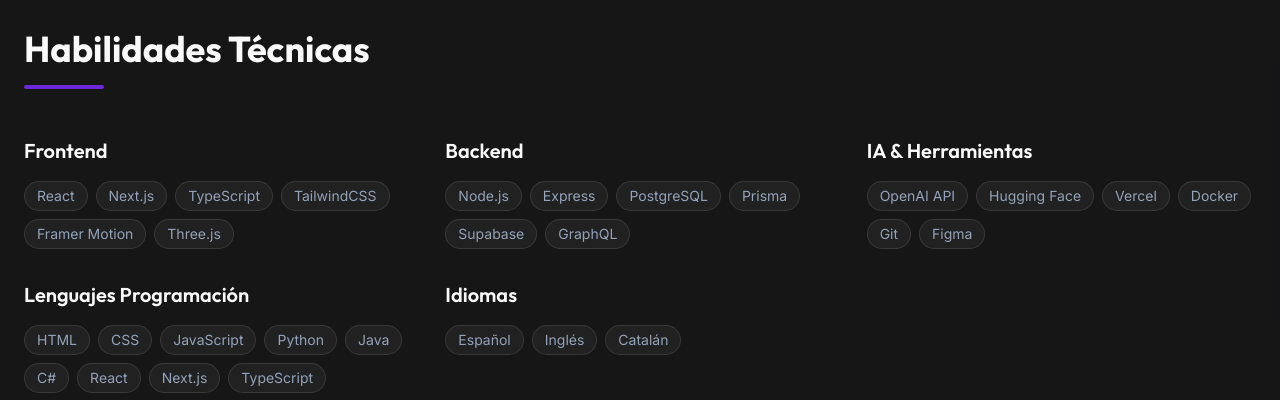
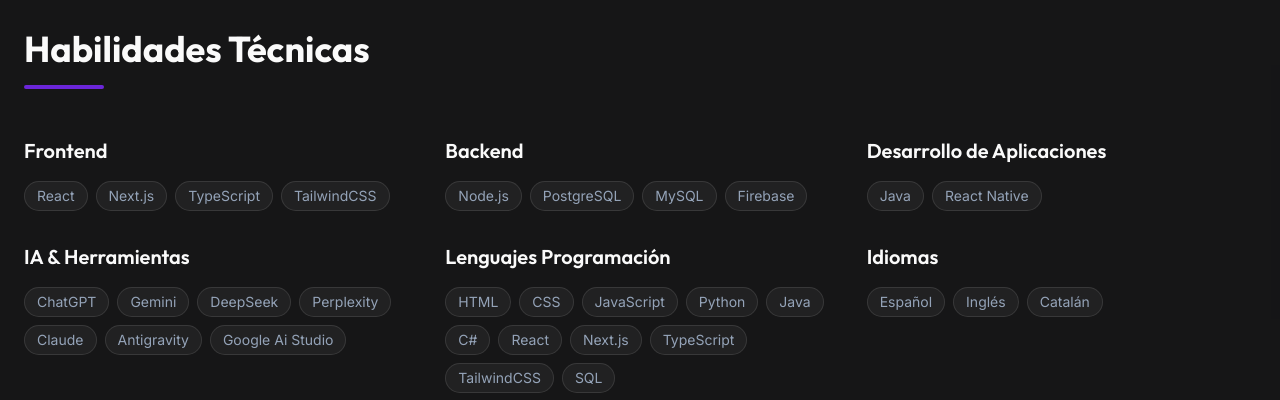
Before and after one commit to Kilex79/portfolio, a Next.js app: page / in a window 1280 px wide. Shown: the part 1460-1860 px from the top of the page. Built offline with nearby package versions, Linux system fonts and the light colour scheme; no server answers.

Commit message:
feat: Add initial portfolio data structure and About section component.

```diff
--- a/src/components/sections/About.tsx
+++ b/src/components/sections/About.tsx
@@ -2,9 +2,11 @@
 
 import { motion } from "framer-motion";
 import { useTranslation } from "@/hooks/use-translation";
+import { useGithubData } from "@/hooks/use-github-data";
 
 export function About() {
-    const { t } = useTranslation();
+    const { t, language } = useTranslation();
+    const { user } = useGithubData();
 
     return (
         <section id="about" className="py-20 relative">
@@ -47,7 +49,11 @@
                             </div>
                             <div className="flex justify-between items-center border-b border-foreground/10 pb-4">
                                 <span className="font-semibold text-foreground">{t.about.stats.projects}</span>
-                                <span className="text-accent">{t.about.stats.count}</span>
+                                <span className="text-accent">
+                                    {user?.public_repos
+                                        ? `${user.public_repos} ${language === 'es' ? 'Repos Públicos' : 'Public Repos'}`
+                                        : t.about.stats.count}
+                                </span>
                             </div>
                             <div className="flex justify-between items-center border-b border-foreground/10 pb-4">
                                 <span className="font-semibold text-foreground">{t.about.stats.clients}</span>
--- a/src/data/portfolio.tsx
+++ b/src/data/portfolio.tsx
@@ -53,15 +53,19 @@
     skills: [
         {
             title: { es: "Frontend", en: "Frontend" },
-            items: ["React", "Next.js", "TypeScript", "TailwindCSS", "Framer Motion", "Three.js"]
+            items: ["React", "Next.js", "TypeScript", "TailwindCSS"]
         },
         {
             title: { es: "Backend", en: "Backend" },
-            items: ["Node.js", "Express", "PostgreSQL", "Prisma", "Supabase", "GraphQL"]
+            items: ["Node.js", "PostgreSQL", "MySQL", "Firebase"]
+        },
+        {
+            title: { es: "Desarrollo de Aplicaciones", en: "App Development" },
+            items: ["Java", "React Native"]
         },
         {
             title: { es: "IA & Herramientas", en: "AI & Tools" },
-            items: ["OpenAI API", "Hugging Face", "Vercel", "Docker", "Git", "Figma"]
+            items: ["ChatGPT", "Gemini", "DeepSeek", "Perplexity", "Claude", "Antigravity", "Google Ai Studio"]
         },
         {
             title: { es: "Lenguajes Programación", en: "Programming Languages" },
```
